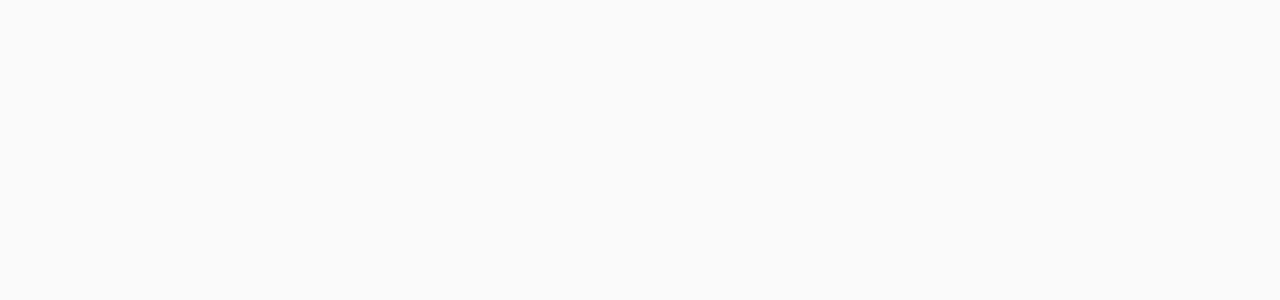
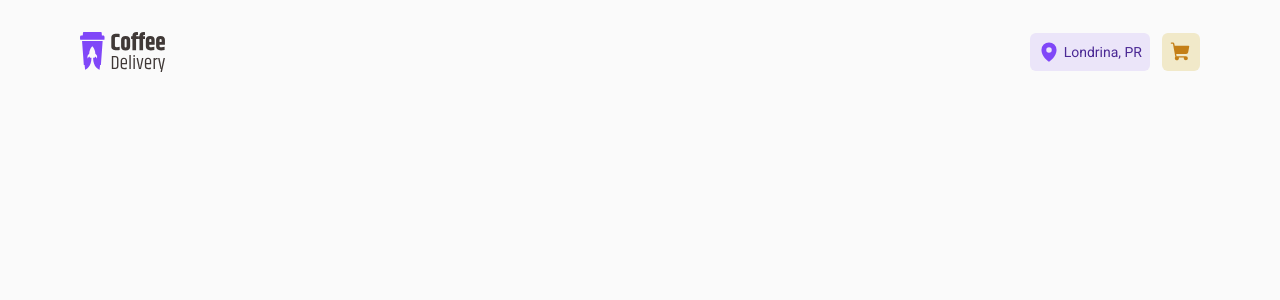
Before and after one commit to phaelslima/coffee-delivery, a React (Vite) app: page / in a window 1280 px wide. Shown: the top 300 px of the page. Built offline with nearby package versions, Linux system fonts and the light colour scheme.

Commit message:
feat: add header component

```diff
--- a/package.json
+++ b/package.json
@@ -9,6 +9,7 @@
     "preview": "vite preview"
   },
   "dependencies": {
+    "phosphor-react": "^1.4.1",
     "react": "^18.2.0",
     "react-dom": "^18.2.0",
     "react-router-dom": "^6.3.0",
--- /dev/null
+++ b/src/components/Header/index.tsx
@@ -0,0 +1,34 @@
+import { Link } from 'react-router-dom'
+import { MapPin, ShoppingCart } from 'phosphor-react'
+
+import logoImg from '../../assets/logo-coffee-delivery.svg'
+
+import {
+  Cart,
+  HeaderActions,
+  HeaderContainer,
+  HeaderContent,
+  Location,
+} from './styles'
+
+export function Header() {
+  return (
+    <HeaderContainer>
+      <HeaderContent>
+        <img src={logoImg} alt="Logo do Coffee Delivery" />
+
+        <HeaderActions>
+          <Location>
+            <MapPin size={22} weight="fill" />
+            <span>Londrina, PR</span>
+          </Location>
+          <Cart>
+            <Link to="/checkout" title="Página de Checkout">
+              <ShoppingCart size={22} weight="fill" />
+            </Link>
+          </Cart>
+        </HeaderActions>
+      </HeaderContent>
+    </HeaderContainer>
+  )
+}
--- /dev/null
+++ b/src/components/Header/styles.ts
@@ -0,0 +1,55 @@
+import styled from 'styled-components'
+
+export const HeaderContainer = styled.header``
+
+export const HeaderContent = styled.div`
+  display: flex;
+  justify-content: space-between;
+  margin: 0 auto;
+  padding: 2rem 1.5rem;
+
+  max-width: 73rem;
+`
+
+export const HeaderActions = styled.ul`
+  display: flex;
+  align-items: center;
+  gap: 0.75rem;
+
+  list-style: none;
+`
+
+export const Location = styled.li`
+  display: flex;
+  align-items: center;
+  padding: 0.5rem;
+
+  background: ${({ theme }) => theme['purple-light']};
+  border-radius: 6px;
+
+  svg {
+    margin-right: 0.25rem;
+    color: ${({ theme }) => theme.purple};
+  }
+
+  span {
+    line-height: 1.1375rem;
+    font-size: 0.875rem;
+    font-weight: 400;
+    color: ${({ theme }) => theme['purple-dark']};
+  }
+`
+
+export const Cart = styled.li`
+  a {
+    display: flex;
+    padding: 0.5rem;
+
+    background: ${({ theme }) => theme['yellow-light']};
+    border-radius: 6px;
+
+    svg {
+      color: ${({ theme }) => theme['yellow-dark']};
+    }
+  }
+`
--- a/src/layouts/DefaultLayout/index.tsx
+++ b/src/layouts/DefaultLayout/index.tsx
@@ -1,8 +1,11 @@
 import { Outlet } from 'react-router-dom'
+
+import { Header } from '../../components/Header'
 
 export function DefaultLayout() {
   return (
     <>
+      <Header />
       <Outlet />
     </>
   )
```
Also changed, not shown: src/assets/logo-coffee-delivery.svg (added), 1 other file (tests, documents, lock files or other folders).
